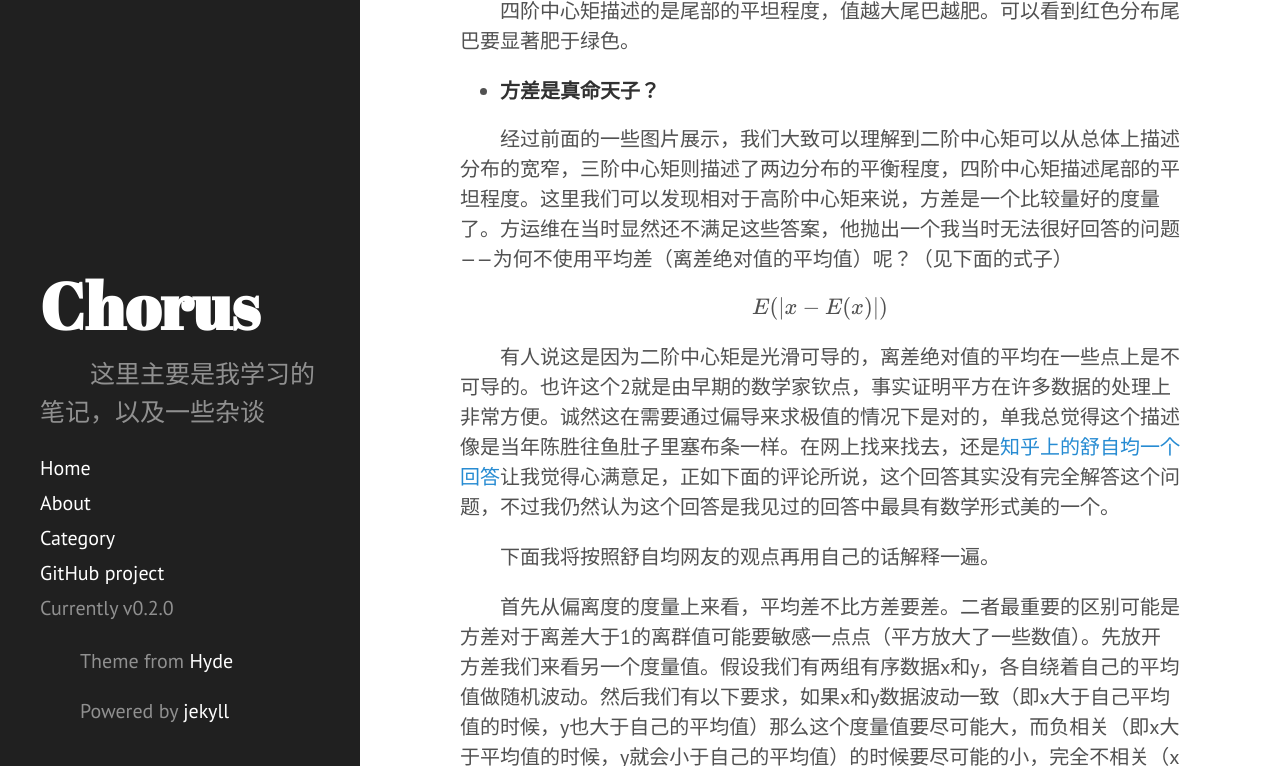
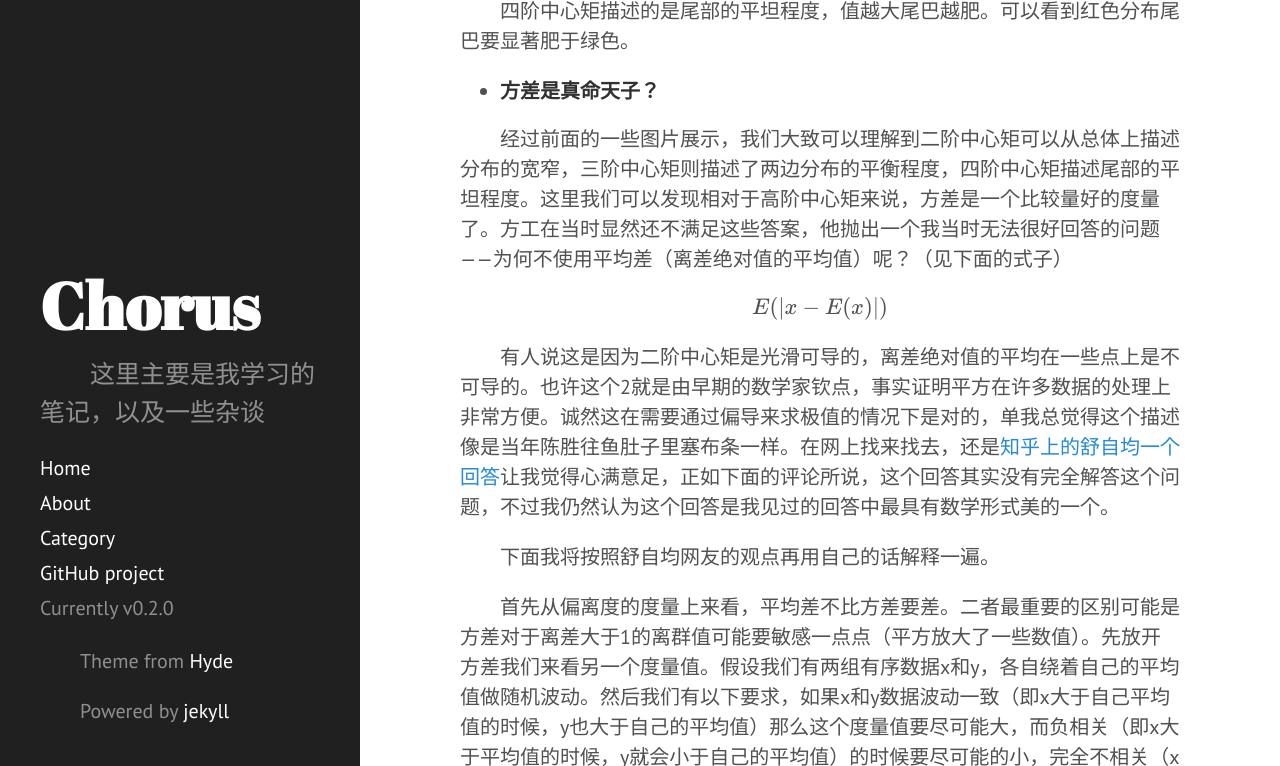
Before and after one commit to xxiieao/xxiieao.github.io, a Jekyll site: the page built from _posts/2016-03-12-Variance.md, in a window 1280 px wide and 900 px high, scrolled down 1845 px, cut to the strip 134-900 px from the top of the window. Built offline with Jekyll 4.4.1, drawn with Linux system fonts in a browser that asks for light colours; formulas are drawn with MathJax 3; some of the changed text lies outside the part shown.

```diff
--- a/_posts/2016-03-12-Variance.md
+++ b/_posts/2016-03-12-Variance.md
@@ -10,7 +10,7 @@
 
 向小马哥学习。一篇文章不管内容如何，题目一定要高大上。
 
-其实这篇文章源自方运维这个星期问我的一个问题——“方差有什么用？为何要这样定义？”。这个问题其实蛮有意思的，因为这个问题可以浅浅掠过，也能细细深挖。这个星期我研究了一下方差的起源，希望能把方差背后的一些知识也能呈现出来。不过鉴于本人的水平，深挖的程度可能比较有限，望大家见谅。
+其实这篇文章源自方工这个星期问我的一个问题——“方差有什么用？为何要这样定义？”。这个问题其实蛮有意思的，因为这个问题可以浅浅掠过，也能细细深挖。这个星期我研究了一下方差的起源，希望能把方差背后的一些知识也能呈现出来。不过鉴于本人的水平，深挖的程度可能比较有限，望大家见谅。
 
 - #### 离散度量的兄弟姐妹
 
@@ -36,7 +36,7 @@
 
 - #### 方差是真命天子？
 
-经过前面的一些图片展示，我们大致可以理解到二阶中心矩可以从总体上描述分布的宽窄，三阶中心矩则描述了两边分布的平衡程度，四阶中心矩描述尾部的平坦程度。这里我们可以发现相对于高阶中心矩来说，方差是一个比较量好的度量了。方运维在当时显然还不满足这些答案，他抛出一个我当时无法很好回答的问题——为何不使用平均差（离差绝对值的平均值）呢？（见下面的式子）
+经过前面的一些图片展示，我们大致可以理解到二阶中心矩可以从总体上描述分布的宽窄，三阶中心矩则描述了两边分布的平衡程度，四阶中心矩描述尾部的平坦程度。这里我们可以发现相对于高阶中心矩来说，方差是一个比较量好的度量了。方工在当时显然还不满足这些答案，他抛出一个我当时无法很好回答的问题——为何不使用平均差（离差绝对值的平均值）呢？（见下面的式子）
 
 $$E(|x-E(x)|)$$
 
```
